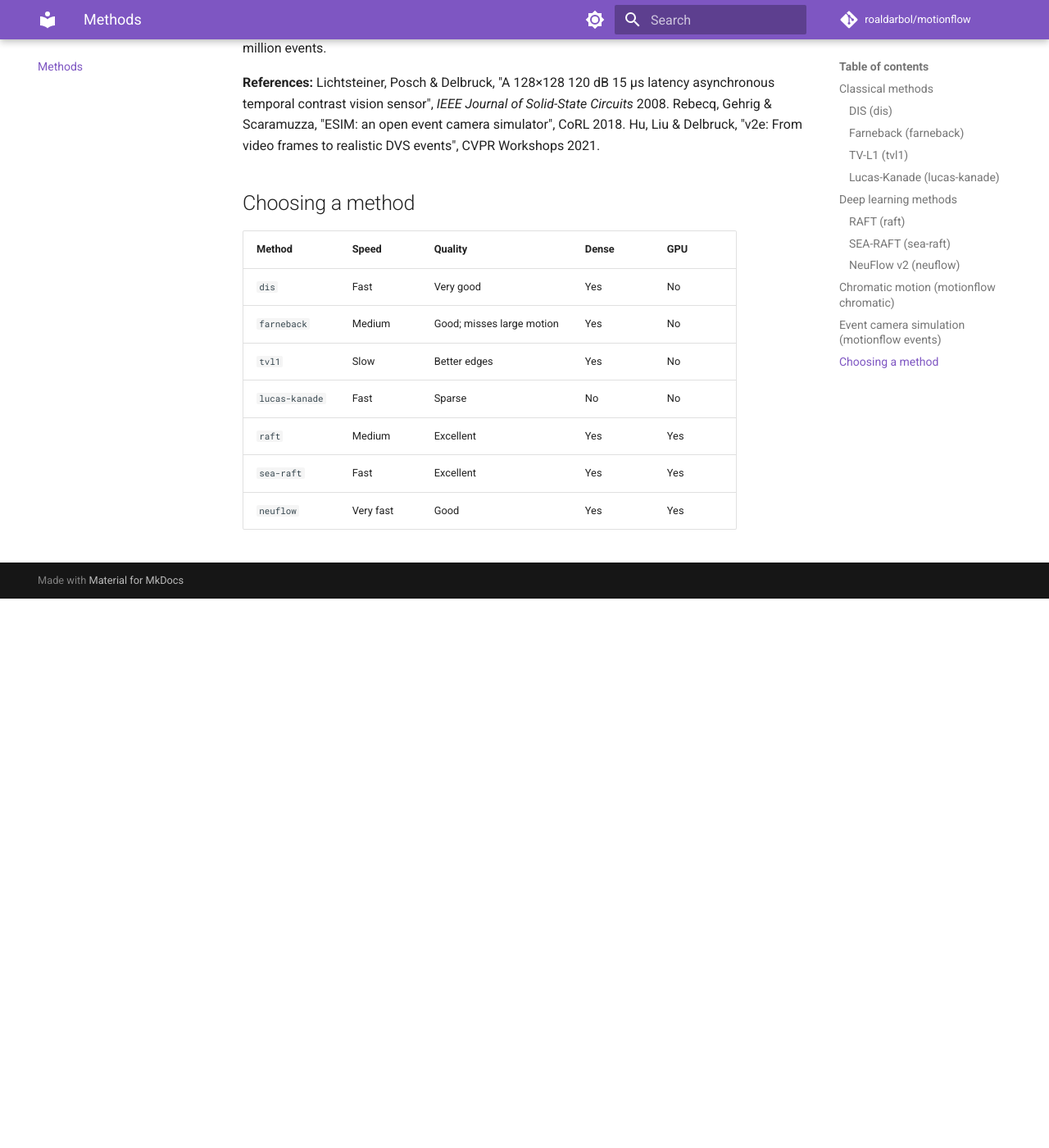
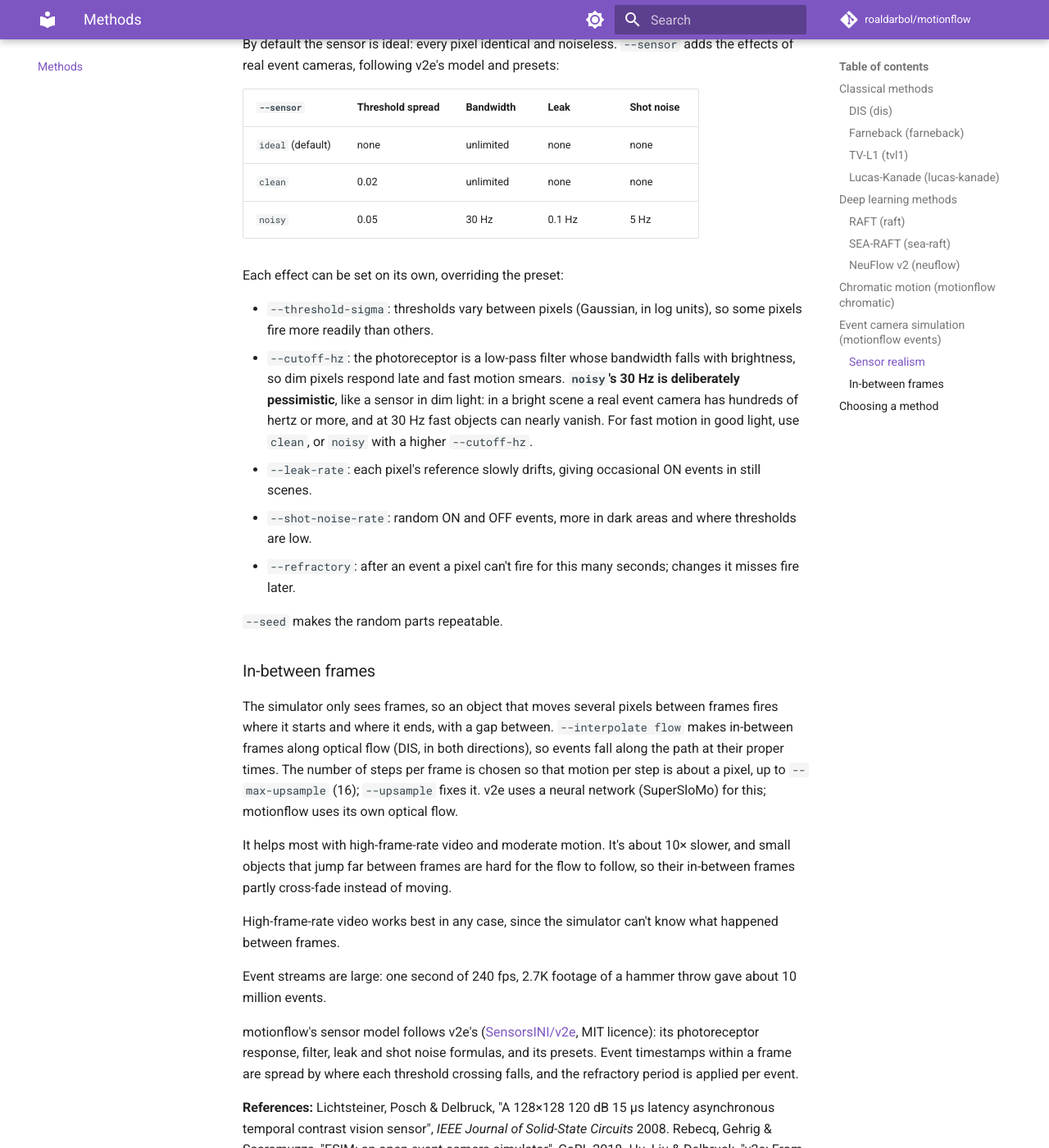
Before and after one commit to roaldarbol/motionflow, an MkDocs documentation site: the page built from docs/methods.md, in a window 1280 px wide and 1400 px high, scrolled down 4449 px. Shown: the whole window at 82% size. Built offline with MkDocs 1.6.1 and Material for MkDocs 9.7.7, drawn with Linux system fonts in a browser that asks for light colours; comment, search, counter and statistics services are not loaded; before the commit the page ends 5179 px from its top, so only the background shows below that; some of the changed text lies outside the part shown.

Commit message:
Document sensor realism, presets and in-between frames (#23)
Including when the noisy preset's 30 Hz bandwidth is too pessimistic
(fast motion in good light), and the limits of flow interpolation.

Co-Authored-By: Claude Opus 5.5 <noreply@anthropic.com>

````diff
--- a/docs/cli.md
+++ b/docs/cli.md
@@ -111,12 +111,17 @@ Plus the [input and output options](#input-and-output). The default output name
 |--------|---------|-------------|
 | `--threshold FLOAT` | `0.2` | Contrast threshold: the change in log brightness per event (0.2 is about 22%). |
 | `--on-threshold`, `--off-threshold` | `--threshold` | Separate thresholds for ON (brighter) and OFF (darker) events. |
-| `--log-offset FLOAT` | `10` | Added to brightness (0–255) before the log; higher keeps noise in dark areas quiet. |
 | `--render` | `polarity` | `polarity` (ON blue, OFF red) or `count` (events per pixel as a heatmap). |
 | `--window INT` | `1` | Draw the events of the last N frames together. |
 | `--overlay FLOAT` | — | Draw the events over the greyscale video at this opacity. |
 | `--full-count INT` | `4` | Events per pixel drawn at full strength. |
 | `--save-events` | — | Also write the event stream next to each output: `h5`, `npz` or `txt`. |
+| `--sensor` | `ideal` | `ideal`, `clean` or `noisy`: v2e's sensor presets. See [Sensor realism](methods.md#sensor-realism). |
+| `--threshold-sigma`, `--cutoff-hz`, `--leak-rate`, `--shot-noise-rate`, `--refractory` | from `--sensor` | Each realistic effect on its own. |
+| `--seed INT` | `0` | Random seed for the threshold spread and noise. |
+| `--interpolate` | `none` | `flow`: in-between frames along optical flow, so fast motion fires along its path. |
+| `--upsample INT` | auto | `--interpolate flow`: in-between steps per frame (default: about a pixel of motion per step). |
+| `--max-upsample INT` | `16` | `--interpolate flow`: most in-between steps per frame. |
 
 Plus the [input and output options](#input-and-output). The default output name is `<input>_events.<ext>`; with `--save-events h5`, the stream goes in `<input>_events.h5`.
 
@@ -138,6 +143,12 @@ An event camera on a high-speed video, events of the last 8 frames per frame, wi
 
 ```bash
 motionflow events highspeed.mp4 --window 8 --save-events h5
+```
+
+The same with a realistic sensor and in-between frames along optical flow:
+
+```bash
+motionflow events highspeed.mp4 --sensor clean --interpolate flow
 ```
 
 Every video in a folder, results in another folder:
--- a/docs/methods.md
+++ b/docs/methods.md
@@ -100,7 +100,7 @@ motionflow's implementation is written from the method's description (BehaveAI i
 
 An event camera (dynamic vision sensor, DVS) doesn't record frames: each pixel independently reports an *event* whenever its brightness changes by more than a contrast threshold, an ON event when it gets brighter and an OFF event when it gets darker. `motionflow events` simulates that from ordinary video, so you can see what an event camera would record, or produce event data for event-based methods.
 
-Each pixel keeps a reference log brightness; when the frame's log brightness differs from it by more than the threshold `--threshold` (default 0.2, about a 22% change), the pixel emits one event per threshold crossed and its reference moves by that many thresholds. When a pixel fires several events between two frames, they get timestamps spread linearly over the interval.
+Each pixel keeps a reference brightness; when its brightness differs from it by more than the threshold `--threshold` (default 0.2 in log units, about a 22% change), the pixel emits one event per threshold crossed and its reference moves by that many thresholds. Brightness is taken through a photoreceptor-like response, linear below 20 (of 255) and logarithmic above, as in v2e. When a pixel fires several events between two frames, they get timestamps spread linearly over the interval.
 
 The output video draws the events: ON blue, OFF red, on black (`--render polarity`), or the number of events per pixel as a heatmap (`--render count`). `--window N` draws the events of the last N frames together, as event cameras are usually shown; `--overlay` draws them over the greyscale video. `--save-events h5|npz|txt` also writes the event stream as `(t, x, y, p)` records, `p` being 1 for ON and 0 for OFF:
 
@@ -108,9 +108,37 @@ The output video draws the events: ON blue, OFF red, on black (`--render polarit
 - `npz`: NumPy arrays with the same names (held in memory, so for short clips).
 - `txt`: one event per line, `t x y p`, with `t` in seconds, as in the event-camera datasets of Mueggler et al. (2017).
 
-This is the ideal-sensor core model: no noise, every pixel identical, no bandwidth limit or refractory period. High-frame-rate video works best, since the simulator can't know what happened between frames. More realistic sensor effects are planned ([#23](https://github.com/roaldarbol/motionflow/issues/23)).
+### Sensor realism
+
+By default the sensor is ideal: every pixel identical and noiseless. `--sensor` adds the effects of real event cameras, following v2e's model and presets:
+
+| `--sensor` | Threshold spread | Bandwidth | Leak | Shot noise |
+|---|---|---|---|---|
+| `ideal` (default) | none | unlimited | none | none |
+| `clean` | 0.02 | unlimited | none | none |
+| `noisy` | 0.05 | 30 Hz | 0.1 Hz | 5 Hz |
+
+Each effect can be set on its own, overriding the preset:
+
+- `--threshold-sigma`: thresholds vary between pixels (Gaussian, in log units), so some pixels fire more readily than others.
+- `--cutoff-hz`: the photoreceptor is a low-pass filter whose bandwidth falls with brightness, so dim pixels respond late and fast motion smears. **`noisy`'s 30 Hz is deliberately pessimistic**, like a sensor in dim light: in a bright scene a real event camera has hundreds of hertz or more, and at 30 Hz fast objects can nearly vanish. For fast motion in good light, use `clean`, or `noisy` with a higher `--cutoff-hz`.
+- `--leak-rate`: each pixel's reference slowly drifts, giving occasional ON events in still scenes.
+- `--shot-noise-rate`: random ON and OFF events, more in dark areas and where thresholds are low.
+- `--refractory`: after an event a pixel can't fire for this many seconds; changes it misses fire later.
+
+`--seed` makes the random parts repeatable.
+
+### In-between frames
+
+The simulator only sees frames, so an object that moves several pixels between frames fires where it starts and where it ends, with a gap between. `--interpolate flow` makes in-between frames along optical flow (DIS, in both directions), so events fall along the path at their proper times. The number of steps per frame is chosen so that motion per step is about a pixel, up to `--max-upsample` (16); `--upsample` fixes it. v2e uses a neural network (SuperSloMo) for this; motionflow uses its own optical flow.
+
+It helps most with high-frame-rate video and moderate motion. It's about 10× slower, and small objects that jump far between frames are hard for the flow to follow, so their in-between frames partly cross-fade instead of moving.
+
+High-frame-rate video works best in any case, since the simulator can't know what happened between frames.
 
 Event streams are large: one second of 240 fps, 2.7K footage of a hammer throw gave about 10 million events.
+
+motionflow's sensor model follows v2e's ([SensorsINI/v2e](https://github.com/SensorsINI/v2e), MIT licence): its photoreceptor response, filter, leak and shot noise formulas, and its presets. Event timestamps within a frame are spread by where each threshold crossing falls, and the refractory period is applied per event.
 
 **References:** Lichtsteiner, Posch & Delbruck, "A 128×128 120 dB 15 µs latency asynchronous temporal contrast vision sensor", *IEEE Journal of Solid-State Circuits* 2008. Rebecq, Gehrig & Scaramuzza, "ESIM: an open event camera simulator", CoRL 2018. Hu, Liu & Delbruck, "v2e: From video frames to realistic DVS events", CVPR Workshops 2021.
 
````
Also changed, not shown: CHANGELOG.md (+1 -1 lines).
